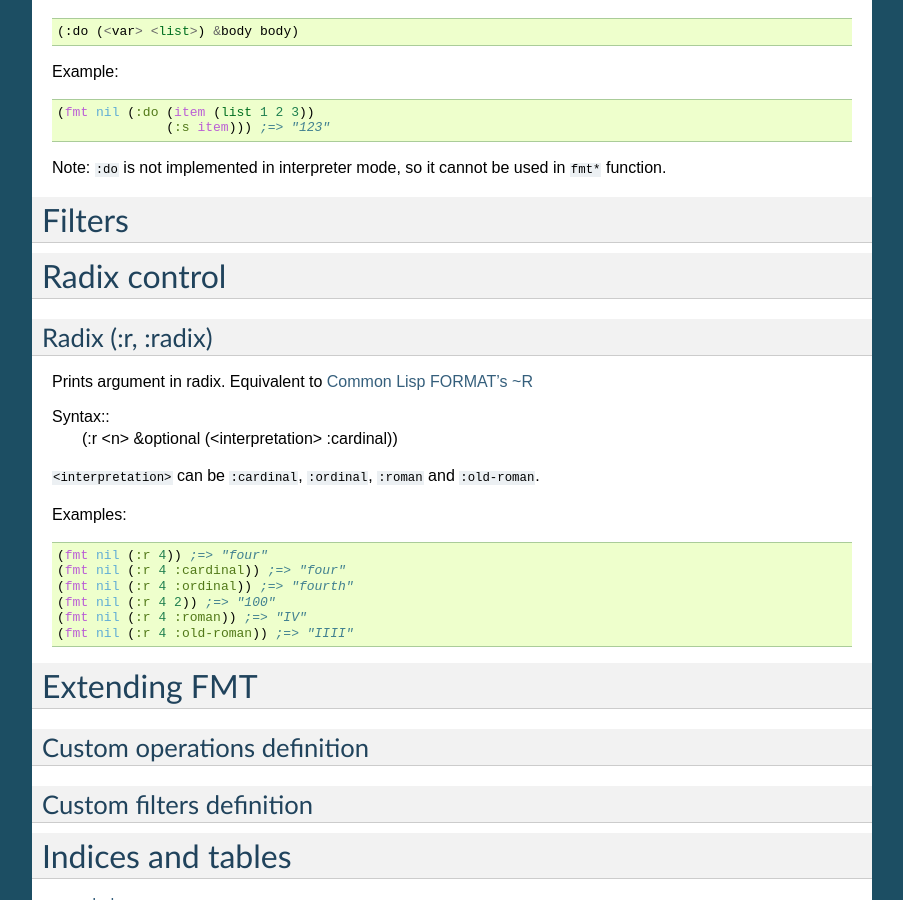
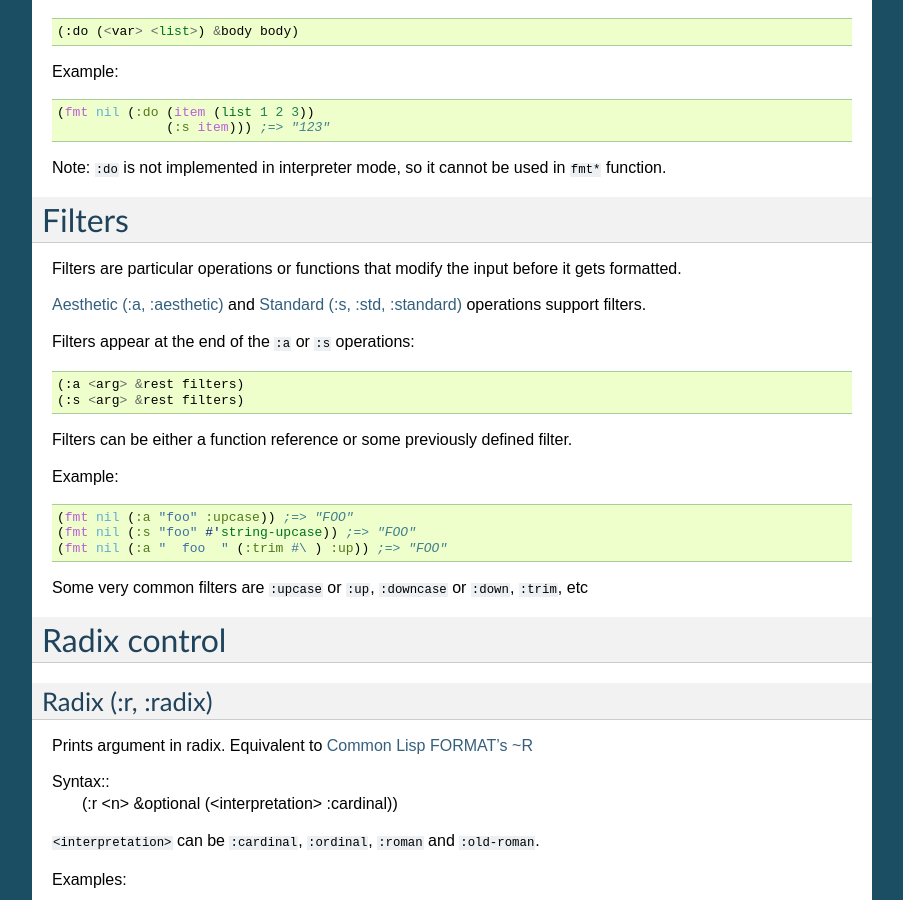
Before and after one commit to mmontone/fmt, a Sphinx documentation site: the page built from doc/source/index.rst, in a window 1280 px wide and 900 px high, scrolled down 3953 px. Shown: the whole window, without its empty margins (198-1101 px from the left). Built offline with Sphinx 7.4.7, drawn with Linux system fonts in a browser that asks for light colours.

Commit message:
Some filters documentation

```diff
--- a/doc/source/index.rst
+++ b/doc/source/index.rst
@@ -21,6 +21,8 @@ Overview
 
 Invocation
 ==========
+
+.. _with-fmt:
 
 with-fmt
 --------
@@ -53,6 +55,8 @@ prints::
    Hello world
    1,2,3
 
+.. _fmt:
+
 fmt
 ---
 
@@ -66,6 +70,8 @@ Example:
 
    (fmt nil "Hello" \#space "world")
    (fmt t (:s (list 1 2 3)))
+
+.. _fmt*:
 
 fmt*
 ----
@@ -86,6 +92,8 @@ Note that some control flow operations (like ``:do`` and ``:if`` are not availab
 Printer operations
 ==================
 
+.. _aesthetic:
+
 Aesthetic (:a, :aesthetic)
 --------------------------
 
@@ -98,6 +106,8 @@ Example:
      (fmt nil (:a (list :foo :bar :baz)))
 
 returns ``"(FOO BAR BAZ)"``
+
+.. _standard:
 
 Standard (:s, :std, :standard)
 ------------------------------
@@ -229,6 +244,27 @@ Note: ``:do`` is not implemented in interpreter mode, so it cannot be used in ``
 
 Filters
 =======
+
+Filters are particular operations or functions that modify the input before it gets formatted.
+
+:ref:`aesthetic` and :ref:`standard` operations support filters.
+
+Filters appear at the end of the ``:a`` or ``:s`` operations::
+
+  (:a <arg> &rest filters)
+  (:s <arg> &rest filters)
+
+Filters can be either a function reference or some previously defined filter.
+
+Example:
+
+.. code-block:: common-lisp
+
+     (fmt nil (:a "foo" :upcase)) ;=> "FOO"
+     (fmt nil (:s "foo" #'string-upcase)) ;=> "FOO"
+     (fmt nil (:a "  foo  " (:trim #\ ) :up)) ;=> "FOO"
+
+Some very common filters are ``:upcase`` or ``:up``, ``:downcase`` or ``:down``, ``:trim``, etc
 
 Radix control
 =============
```
Also changed, not shown: other parts of doc/source/index.rst (+5 -0 lines).
